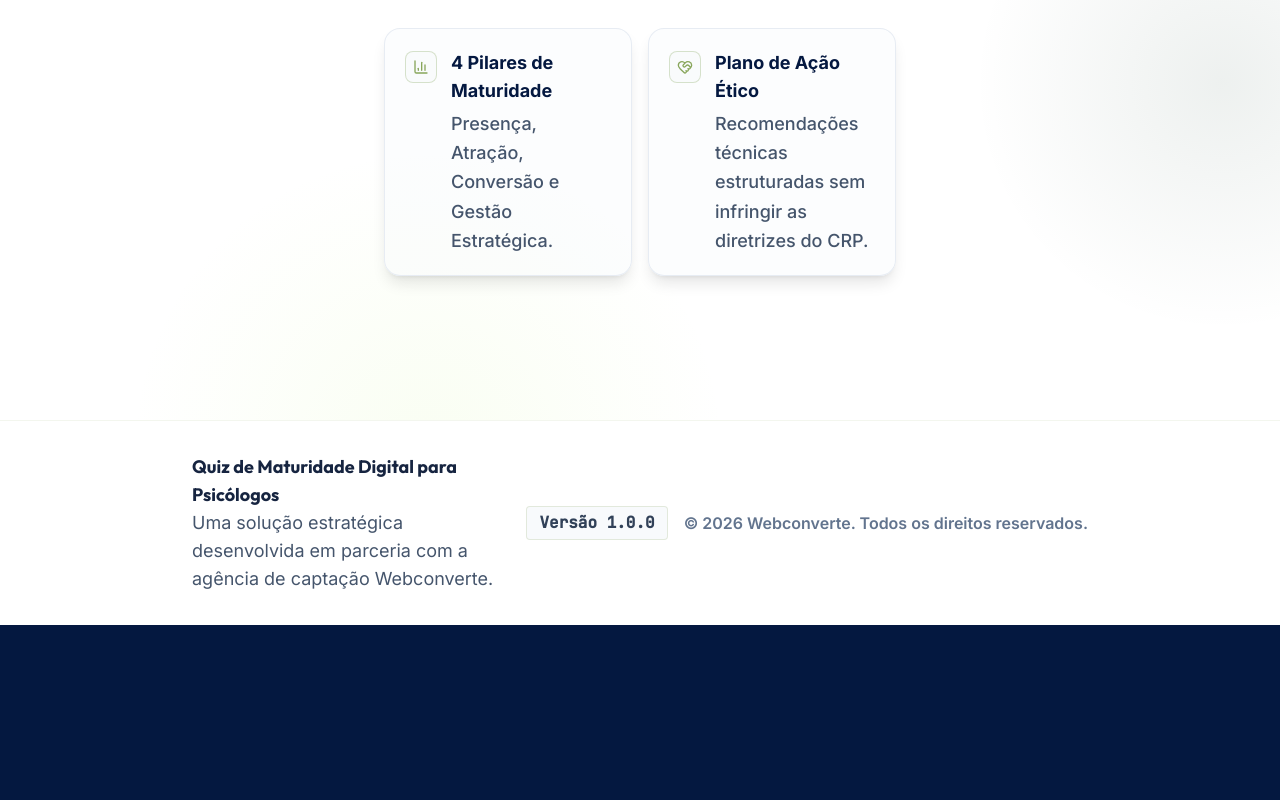
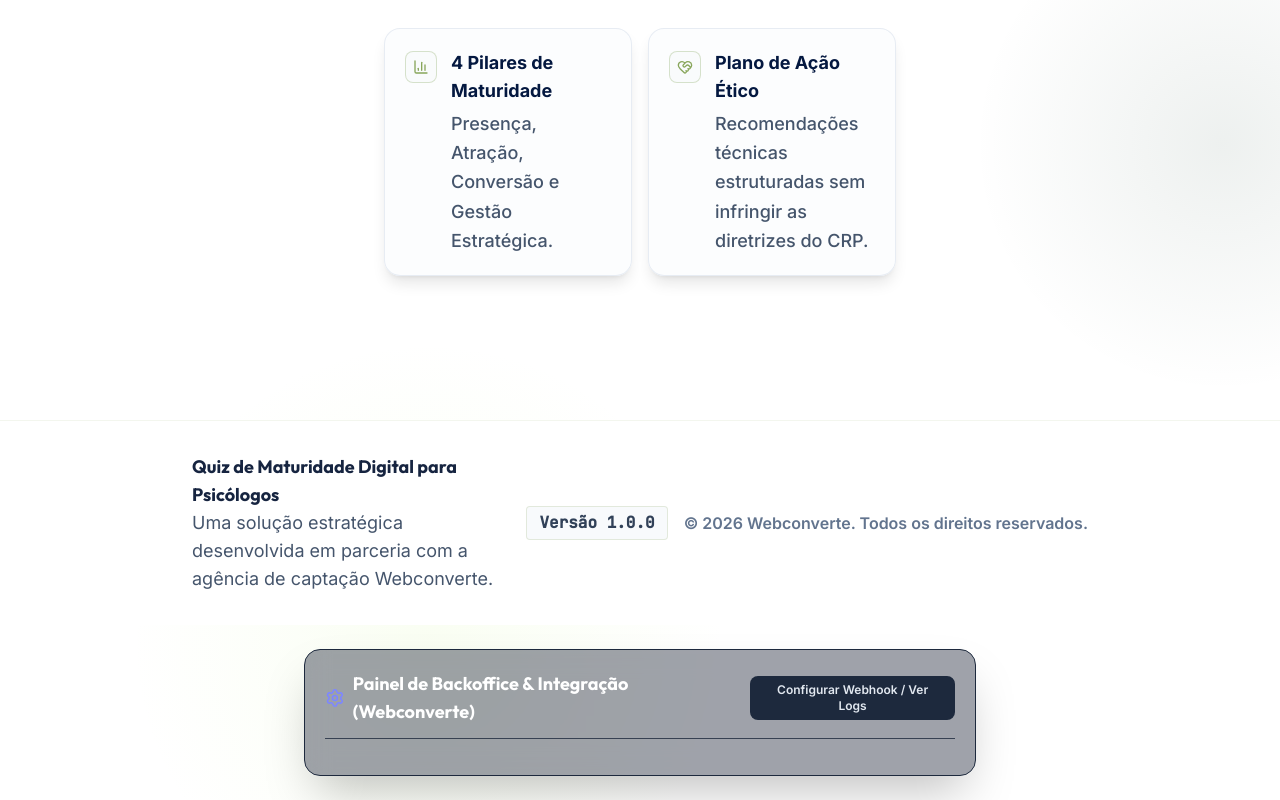
Before and after one commit to webconverte/maturidadedigital-psicologia, a React (Vite) app: page / in a window 1280 px wide. Shown: the part 594-1394 px from the top of the page. Before the commit the page ends 1219 px from the top, so only its background shows below. Built offline with nearby package versions, Linux system fonts and the light colour scheme.

Commit message:
feat: add developer settings widget
Clear the default webhook URL in environment configuration and integrate the developer settings component into the main application layout.

```diff
--- a/src/App.tsx
+++ b/src/App.tsx
@@ -3,6 +3,7 @@ import {
   QUESTIONS,
   PERSONAS
 } from './data/questions';
+import { DeveloperSettings } from './components/DeveloperSettings';
 import {
   AnswerOption,
   QuizScores,
@@ -921,6 +922,8 @@ export default function App() {
         </div>
       </footer>
 
+      {/* DEVELOPER SETTINGS WIDGET */}
+      <DeveloperSettings />
     </div>
   );
 }
```
Also changed, not shown: 1 other file (tests, documents, lock files or other folders).
